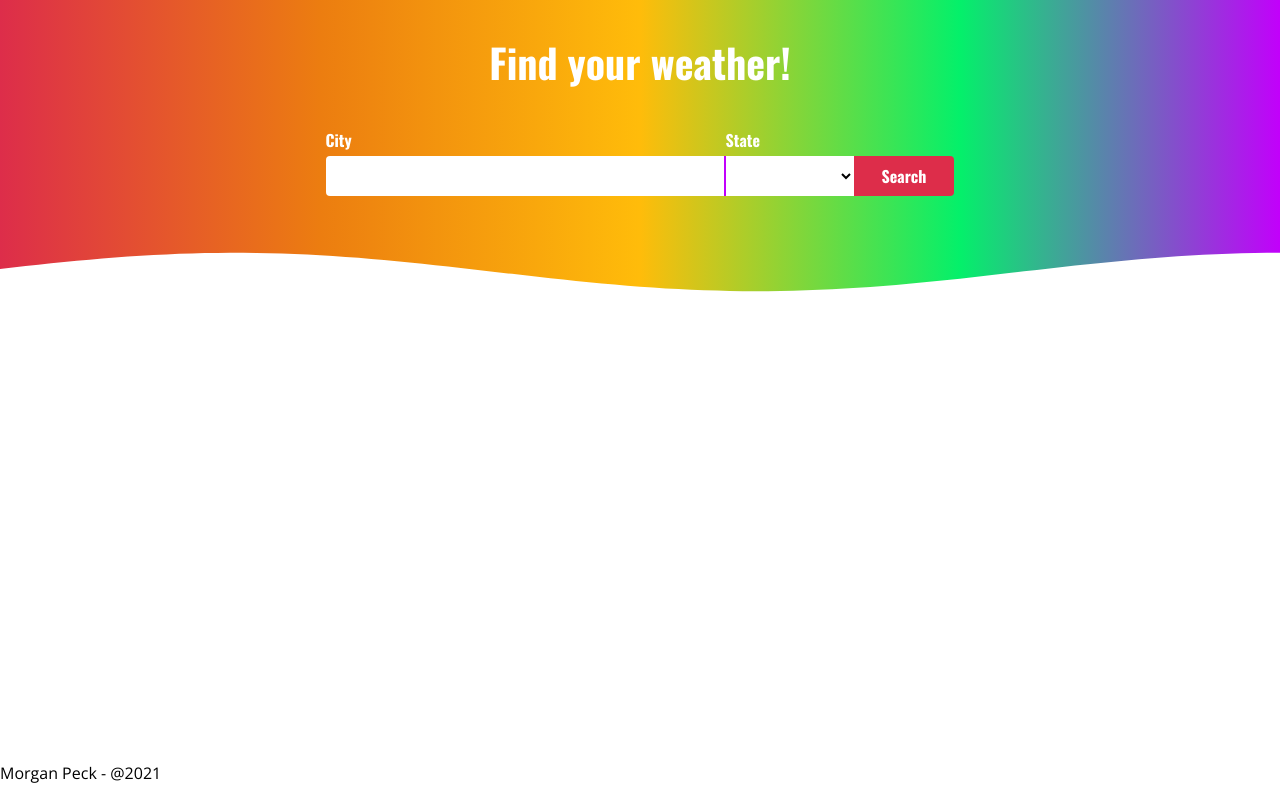
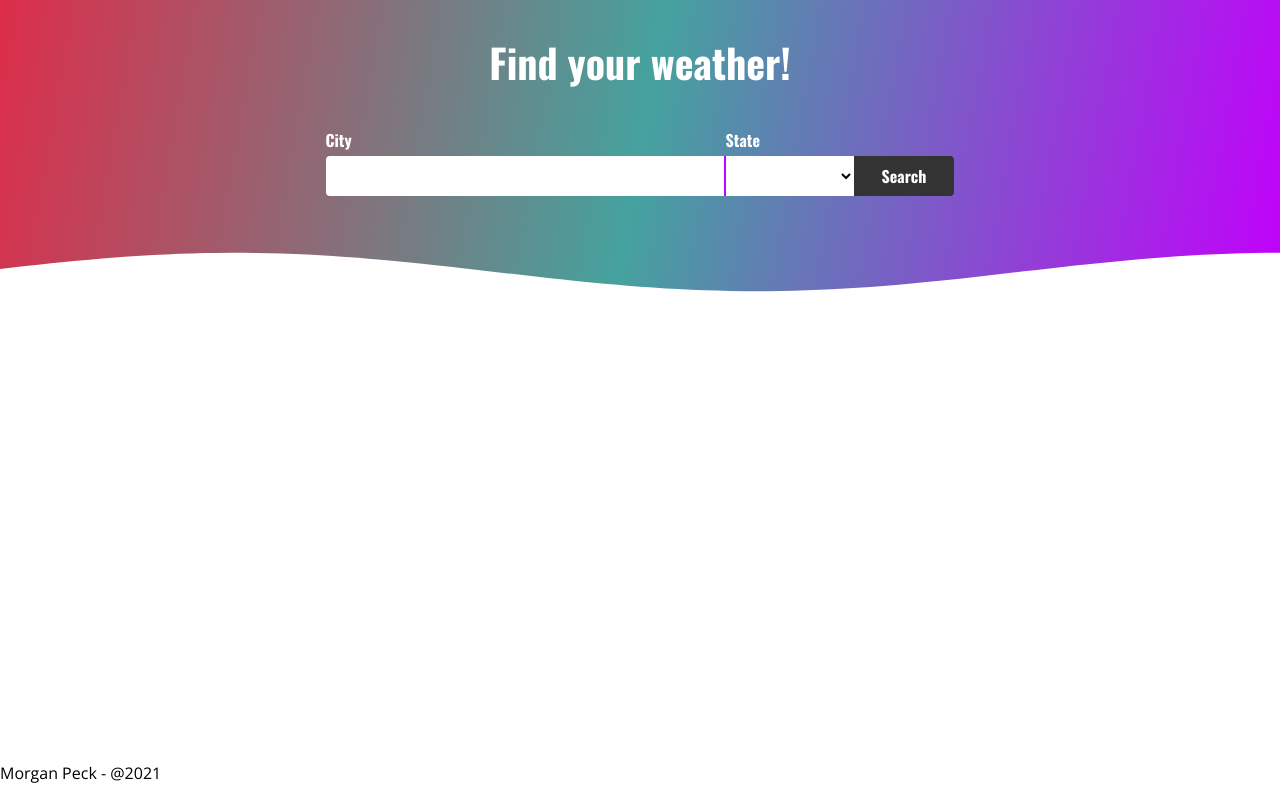
Before and after one commit to mpeck99/weather-app, a Vue app: page / in a window 1280 px wide. Built offline with nearby package versions, Linux system fonts and the light colour scheme.

Commit message:
adding/cleaning up linear gradient

```diff
--- a/src/Components/PlacesSearch.vue
+++ b/src/Components/PlacesSearch.vue
@@ -110,15 +110,7 @@ export default {
 
   position: relative;
 
-  background: linear-gradient(
-    to right,
-    $pink,
-    $orange,
-    $yellow,
-    $green,
-    $purple
-  );
-
+  background: linear-gradient(100deg, $pink 0%, $teal, $purple 100%);
   @media (min-width: 767px) {
     min-height: 15rem;
   }
@@ -337,7 +329,7 @@ button {
   font-size: 1rem;
   color: $white;
 
-  background-color: $pink;
+  background-color: $black;
   border-radius: 0.25rem;
   border: 0;
 
@@ -347,5 +339,11 @@ button {
     border-top-left-radius: 0;
     border-bottom-left-radius: 0;
   }
+
+  &:hover,
+  &:focus {
+    background-color: darken($black, 2%);
+    cursor: pointer;
+  }
 }
 </style>
```
